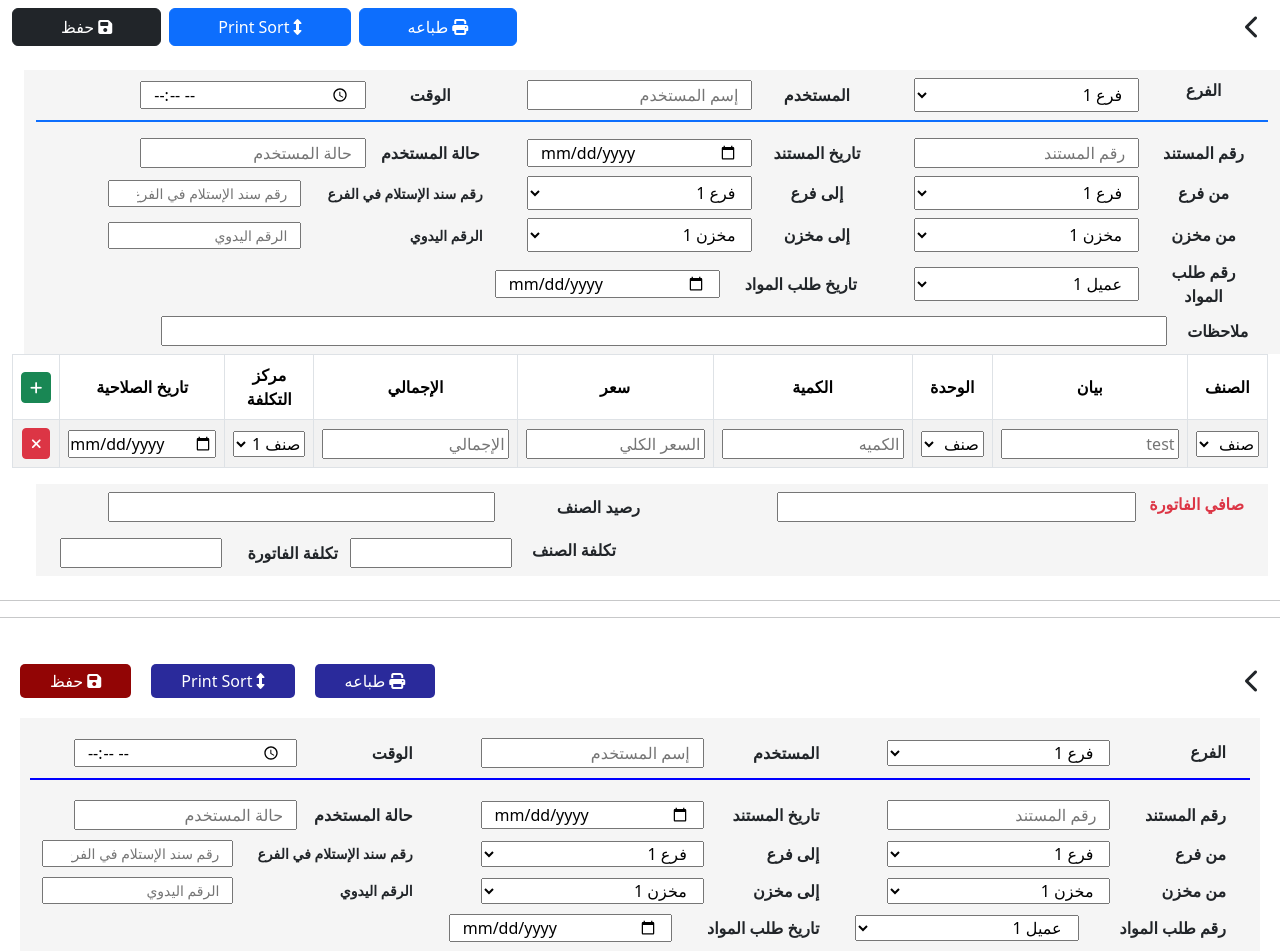
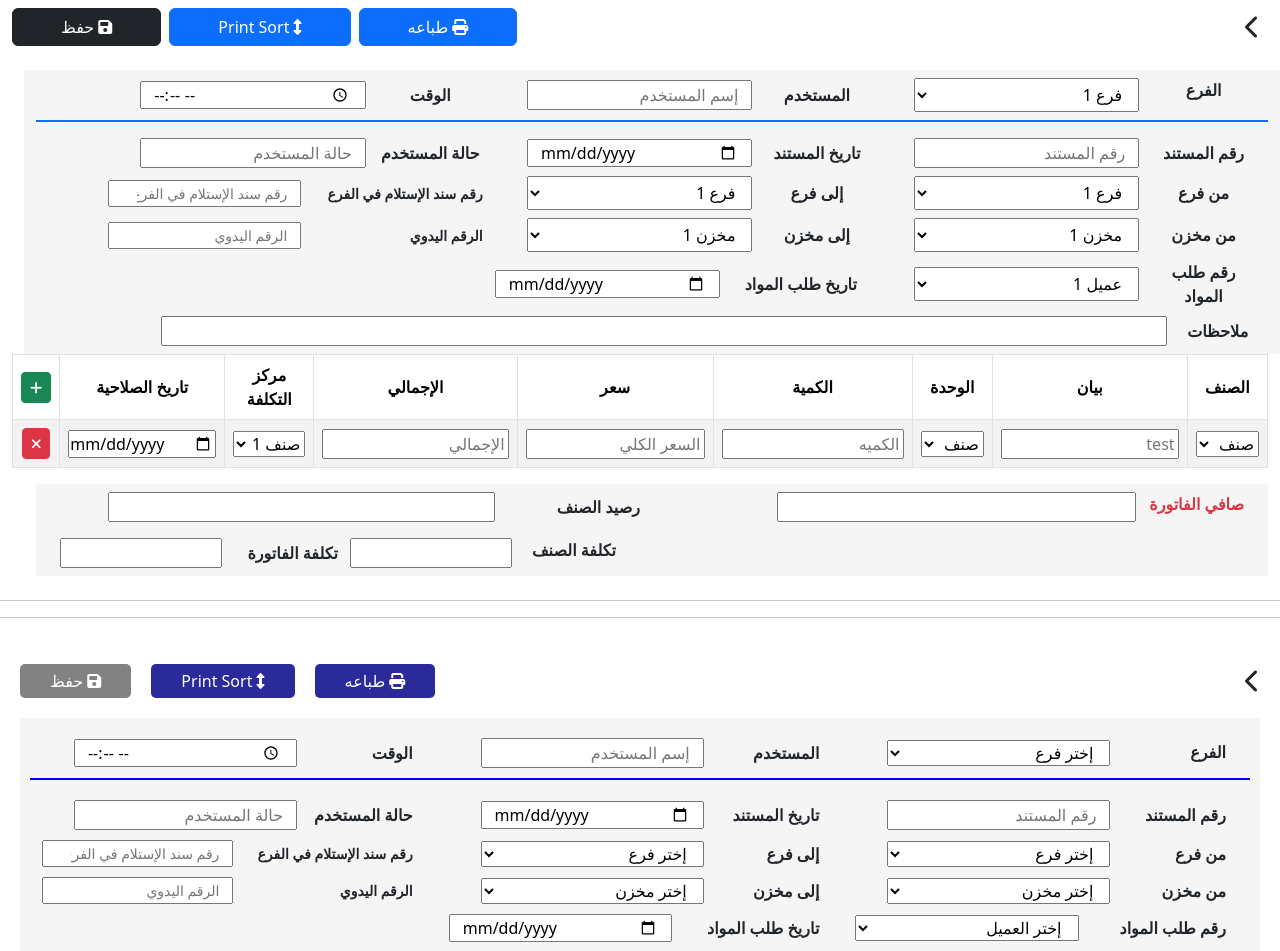
Before and after one commit to AbdelrahmanGebly/transfer, an Angular app: page / in a window 1280 px wide. Shown: the top 951 px of the page. Built offline with nearby package versions, Linux system fonts and the light colour scheme.

Commit message:
adding form

```diff
--- a/src/app/app.module.ts
+++ b/src/app/app.module.ts
@@ -6,6 +6,7 @@ import { AppComponent } from './app.component';
 import { TransferComponent } from './components/transfer/transfer.component';
 import { AgainTransferWithCssComponent } from './components/again-transfer-with-css/again-transfer-with-css.component';
 import { FinanceComponent } from './components/finance/finance.component';
+import { ReactiveFormsModule } from '@angular/forms';
 
 @NgModule({
   declarations: [
@@ -16,7 +17,8 @@ import { FinanceComponent } from './components/finance/finance.component';
   ],
   imports: [
     BrowserModule,
-    AppRoutingModule
+    AppRoutingModule,
+    ReactiveFormsModule
   ],
   providers: [],
   bootstrap: [AppComponent]
--- a/src/app/components/again-transfer-with-css/again-transfer-with-css.component.html
+++ b/src/app/components/again-transfer-with-css/again-transfer-with-css.component.html
@@ -1,4 +1,5 @@
 <section class="container-fluid">
+  <form [formGroup]="myForm">
     <div class="buttonsContainer">
       <i class="fa-solid fa-chevron-left fs-4" role="button"></i>
       <div class="buttons">
@@ -10,7 +11,7 @@
           <i class="fa-solid fa-up-down"></i>
           Print Sort
         </button>
-        <button class="danger">
+        <button class="danger" [disabled]="myForm.invalid"  (click)="handleForm()">
           <i class="fa-solid fa-floppy-disk"></i>
           حفظ
         </button>
@@ -19,95 +20,117 @@
     <div class="row rowsContainer align-items-center container-fluid justify-content-start">
       <div class="col-lg-4 rowContent row mt-3 mt-lg-0">
         <label for="branch" class="col-4">الفرع</label>
-      <select name="branch" class="col-7" id="branch">
-        <option value="">فرع 1</option>
-        <option value="">فرع 2</option>
-        <option value="">فرع 3</option>
+        <select formControlName="branch" name="branch" class="col-7" id="branch">
+          <option value="">إختر فرع</option>
+          <option value="b1">فرع 1</option>
+          <option value="b2">فرع 2</option>
+          <option value="b3">فرع 3</option>
         </select>
+        <p class="required-message" *ngIf="myForm.get('branch')?.getError('required') && myForm.get('branch')?.touched">This field is required</p>
       </div>
       <div class="col-lg-4 rowContent row mt-3 mt-lg-0 align-items-center">
         <label for="user" class="col-4">المستخدم</label>
-      <input type="text" class="col-7" id="user" placeholder="إسم المستخدم">
+        <input formControlName="username" type="text" class="col-7" id="user" placeholder="إسم المستخدم">
+        <p class="required-message" *ngIf="myForm.get('username')?.getError('required') && myForm.get('username')?.touched">This field is required</p>
       </div>
       <div class="col-lg-4 rowContent row mt-3 mt-lg-0 align-items-center">
         <label for="time" class="col-4">الوقت</label>
-      <input type="time" class="col-7" id="time" placeholder="الوقت">
+        <input formControlName="time" type="time" class="col-7" id="time" placeholder="الوقت">
+        <p class="required-message" *ngIf="myForm.get('time')?.getError('required') && myForm.get('time')?.touched">This field is required</p>
       </div>
       <div class="line"></div>
       <!-- ====================================== -->
       <div class="col-lg-4 rowContent row align-items-center">
         <label for="fileNumber" class="col-4">رقم المستند</label>
-      <input type="text"  class="col-7" id="fileNumber" placeholder="رقم المستند">
+        <input formControlName="fileNumber" type="text"  class="col-7" id="fileNumber" placeholder="رقم المستند">
+        <p class="required-message" *ngIf="myForm.get('fileNumber')?.getError('required') && myForm.get('fileNumber')?.touched">This field is required</p>
       </div>
       <div class="col-lg-4 rowContent row align-items-center">
         <label for="filDate" class="col-4">تاريخ المستند</label>
-      <input type="date" class="col-7" id="filDate" placeholder="إسم المستخدم">
+        <input formControlName="fileDate" type="date" class="col-7" id="filDate" placeholder="إسم المستخدم">
+        <p class="required-message" *ngIf="myForm.get('fileDate')?.getError('required') && myForm.get('fileDate')?.touched">This field is required</p>
       </div>
       <div class="col-lg-4 rowContent row align-items-center">
         <label for="fileStatus" class="col-4">حالة المستخدم</label>
-      <input type="text" class="col-7" id="fileStatus" placeholder="حالة المستخدم">
+        <input formControlName="userStatus" type="text" class="col-7" id="fileStatus" placeholder="حالة المستخدم">
+        <p class="required-message" *ngIf="myForm.get('userStatus')?.getError('required') && myForm.get('userStatus')?.touched">This field is required</p>
       </div>
       <!-- ====================================== -->
       <div class="col-lg-4 rowContent row align-items-center">
         <label for="branch1" class="col-4">من فرع</label>
-      <select name="branch1" class="col-7" id="branch1">
-        <option value="">فرع 1</option>
-        <option value="">فرع 2</option>
-        <option value="">فرع 3</option>
+        <select formControlName="fromBranch" name="branch1" class="col-7" id="branch1">
+          <option value="">إختر فرع</option>
+          <option value="b1">فرع 1</option>
+          <option value="b2">فرع 2</option>
+          <option value="b3">فرع 3</option>
         </select>
+        <p class="required-message" *ngIf="myForm.get('branch1')?.getError('required') && myForm.get('branch1')?.touched">This field is required</p>
       </div>
       <div class="col-lg-4 rowContent row align-items-center">
         <label for="branch2" class="col-4">إلى فرع</label>
-      <select name="branch2" class="col-7" id="branch2">
-        <option value="">فرع 1</option>
-        <option value="">فرع 2</option>
-        <option value="">فرع 3</option>
+        <select formControlName="toBranch" name="branch2" class="col-7" id="branch2">
+          <option value="">إختر فرع</option>
+          <option value="b1">فرع 1</option>
+          <option value="b2">فرع 2</option>
+          <option value="b3">فرع 3</option>
         </select>
+        <p class="required-message" *ngIf="myForm.get('branch2')?.getError('required') && myForm.get('branch2')?.touched">This field is required</p>
       </div>
       <div class="col-lg-4 rowContent row align-items-center">
         <label for="fileRequestNumber" class="col-6 fw-bold small">رقم سند الإستلام في الفرع</label>
-      <input type="number" class="col-6 small" id="fileRequestNumber" placeholder="رقم سند الإستلام في الفرع">
+        <input formControlName="fileNumberInBranch" type="number" class="col-6 small" id="fileRequestNumber" placeholder="رقم سند الإستلام في الفرع">
+        <p class="required-message" *ngIf="myForm.get('fileRequestNumber')?.getError('required') && myForm.get('fileRequestNumber')?.touched">This field is required</p>
       </div>
       <!-- ====================================== -->
       <div class="col-lg-4 rowContent row align-items-center">
         <label for="storage" class="col-4">من مخزن</label>
-      <select name="storage" class="col-7" id="storage">
-        <option value="">مخزن 1</option>
-        <option value="">مخزن 2</option>
-        <option value="">مخزن 3</option>
+        <select formControlName="fromStorage" name="storage" class="col-7" id="storage">
+          <option value="">إختر مخزن</option>
+          <option value="s1">مخزن 1</option>
+          <option value="s2">مخزن 2</option>
+          <option value="s3">مخزن 3</option>
         </select>
+        <p class="required-message" *ngIf="myForm.get('storage')?.getError('required') && myForm.get('storage')?.touched">This field is required</p>
       </div>
       <div class="col-lg-4 rowContent row align-items-center">
         <label for="storage1" class="col-4">إلى مخزن</label>
-      <select name="storage1" class="col-7" id="storage1">
-        <option value="">مخزن 1</option>
-        <option value="">مخزن 2</option>
-        <option value="">مخزن 3</option>
+        <select formControlName="toStorage" name="storage1" class="col-7" id="storage1">
+          <option value="">إختر مخزن</option>
+          <option value="s1">مخزن 1</option>
+          <option value="s2">مخزن 2</option>
+          <option value="s3">مخزن 3</option>
         </select>
+        <p class="required-message" *ngIf="myForm.get('storage1')?.getError('required') && myForm.get('storage1')?.touched">This field is required</p>
       </div>
       <div class="col-lg-4 rowContent row align-items-center">
-      <label for="fileRequestNumber" class="col-6 fw-bold small">الرقم اليدوي</label>
-      <input type="number" class="col-6 small" id="fileRequestNumber" placeholder="الرقم اليدوي">
+        <label for="handNumber" class="col-6 fw-bold small">الرقم اليدوي</label>
+        <input formControlName="handNumber" type="number" class="col-6 small" id="handNumber" placeholder="الرقم اليدوي">
+        <p class="required-message" *ngIf="myForm.get('fileRequestNumber')?.getError('required') && myForm.get('fileRequestNumber')?.touched">This field is required</p>
       </div>
       <!-- ====================================== -->
       <div class="col-lg-4 rowContent row align-items-center">
         <label for="client" class="col-5">رقم طلب المواد</label>
-      <select name="client" class="col-7" id="client">
-        <option value="">عميل 1</option>
-        <option value="">عميل 2</option>
-        <option value="">عميل 3</option>
+        <select formControlName="requestSubjectsNumber" name="client" class="col-7" id="client">
+          <option value="">إختر العميل</option>
+          <option value="c1">عميل 1</option>
+          <option value="c2">عميل 2</option>
+          <option value="c3">عميل 3</option>
         </select>
+        <p class="required-message" *ngIf="myForm.get('client')?.getError('required') && myForm.get('client')?.touched">This field is required</p>
       </div>
       <div class="col-lg-4 rowContent row align-items-center">
         <label for="requestDate" class="col-5">تاريخ طلب المواد</label>
-      <input type="date" name="requestDate" class="col-7" id="requestDate">
+        <input formControlName="requestSubjectsDate" type="date" name="requestDate" class="col-7" id="requestDate">
+        <p class="required-message" *ngIf="myForm.get('requestDate')?.getError('required') && myForm.get('requestDate')?.touched">This field is required</p>
       </div>
       <!-- ====================================== -->
       <div class="col-lg-10 rowContent row align-items-center">
         <label for="notes" class="col-2">ملاحظات</label>
-      <input type="text" name="notes" class="col-10" id="notes">
+        <input formControlName="notes" type="text" name="notes" class="col-10" id="notes">
+        <p class="required-message" *ngIf="myForm.get('notes')?.getError('required') && myForm.get('notes')?.touched">This field is required</p>
       </div>
     </div>
+  </form>
 </section>
 <section class="sectionTwo">
   <div class="selectors"></div>
--- a/src/app/components/again-transfer-with-css/again-transfer-with-css.component.scss
+++ b/src/app/components/again-transfer-with-css/again-transfer-with-css.component.scss
@@ -30,6 +30,13 @@ section{
 }
 .buttonsContainer .buttons .danger:hover{
   background-color: red;
+}
+.buttonsContainer .buttons .danger:disabled{
+  background: #0000007d;
+}
+
+.required-message{
+  color:red;
 }
 // ==================================================
 .row{
--- a/src/app/components/again-transfer-with-css/again-transfer-with-css.component.ts
+++ b/src/app/components/again-transfer-with-css/again-transfer-with-css.component.ts
@@ -1,10 +1,54 @@
-import { Component } from '@angular/core';
+import { Component, OnInit } from '@angular/core';
+import { FormBuilder, FormControl, FormGroup, Validators } from '@angular/forms';
 
 @Component({
   selector: 'app-again-transfer-with-css',
   templateUrl: './again-transfer-with-css.component.html',
   styleUrls: ['./again-transfer-with-css.component.scss']
 })
-export class AgainTransferWithCssComponent {
+export class AgainTransferWithCssComponent implements OnInit{
+  myForm!:FormGroup;
+  constructor(private _FormBuilder:FormBuilder){
 
+  }
+ngOnInit(): void {
+  this.myForm = this._FormBuilder.group({
+    branch:new FormControl('', Validators.required),
+    username:new FormControl('', Validators.required),
+    time:new FormControl('', Validators.required),
+    fileNumber:new FormControl('', Validators.required),
+    fileDate: new FormControl('', Validators.required),
+    userStatus:new FormControl('', Validators.required),
+    fromBranch:new FormControl('', Validators.required),
+    toBranch:new FormControl('', Validators.required),
+    fileNumberInBranch:new FormControl('', Validators.required),
+    fromStorage:new FormControl('', Validators.required),
+    toStorage:new FormControl('', Validators.required),
+    handNumber:new FormControl('', Validators.required),
+    requestSubjectsNumber : new FormControl('', Validators.required),
+    requestSubjectsDate: new FormControl('', Validators.required),
+    notes:new FormControl('', Validators.required)
+  })
 }
+// myForm:FormGroup = new FormGroup({
+//   branch:new FormControl(''),
+//   username:new FormControl(''),
+//   time:new FormControl(''),
+//   fileNumber:new FormControl(''),
+//   fileDate: new FormControl(''),
+//   userStatus:new FormControl(''),
+//   fromBranch:new FormControl(''),
+//   toBranch:new FormControl(''),
+//   fileNumberInBranch:new FormControl(''),
+//   fromStorage:new FormControl(''),
+//   toStorage:new FormControl(''),
+//   handNumber:new FormControl(''),
+//   requestSubjectsNumber : new FormControl(''),
+//   requestSubjectsDate: new FormControl(''),
+//   notes:new FormControl('')
+// })
+
+  handleForm(){
+    console.log(this.myForm.value);
+  }
+}
```
Lines whose indentation alone changed are shown as unchanged.
